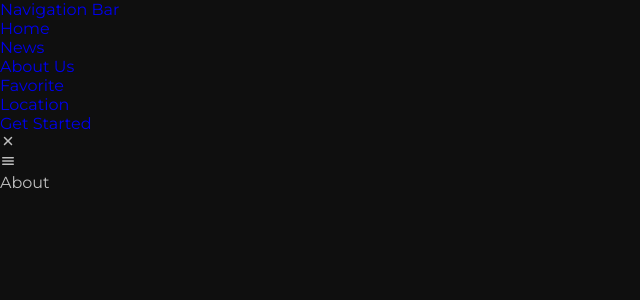
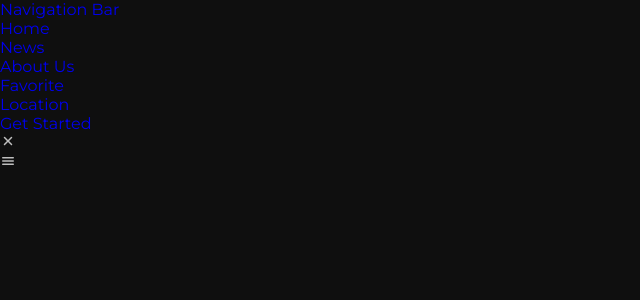
Before and after one commit to BellTitiporn/Navbar_responsive, a React (Vite) app in the folder navbar_res/: page /about in a window 1280 px wide. Shown: the top 300 px of the page, without its empty margins (0-640 px from the left). Built offline with nearby package versions, Linux system fonts and the light colour scheme.

Commit message:
Update About.jsx

```diff
--- a/navbar_res/src/component/About.jsx
+++ b/navbar_res/src/component/About.jsx
@@ -1,7 +1,7 @@
 import React from "react";
 
 function About() {
-  return <div>About</div>;
+  return <div></div>;
 }
 
 export default About;
```
